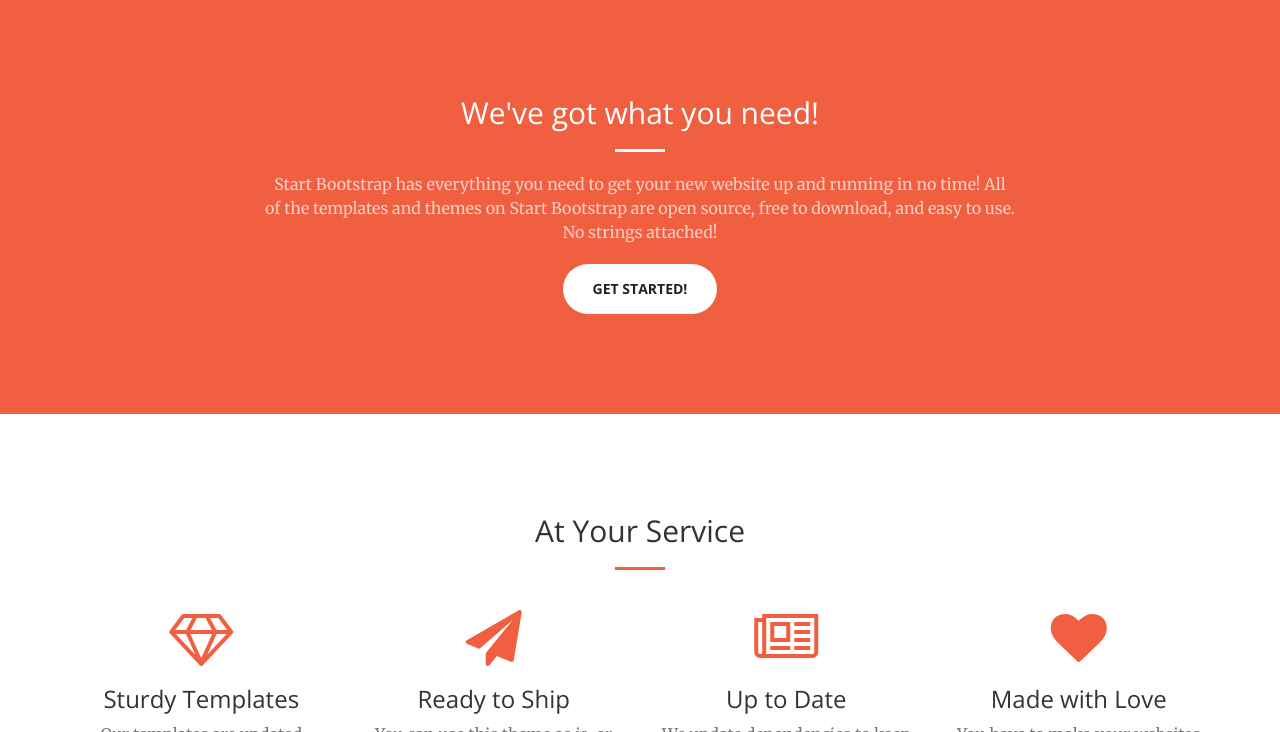
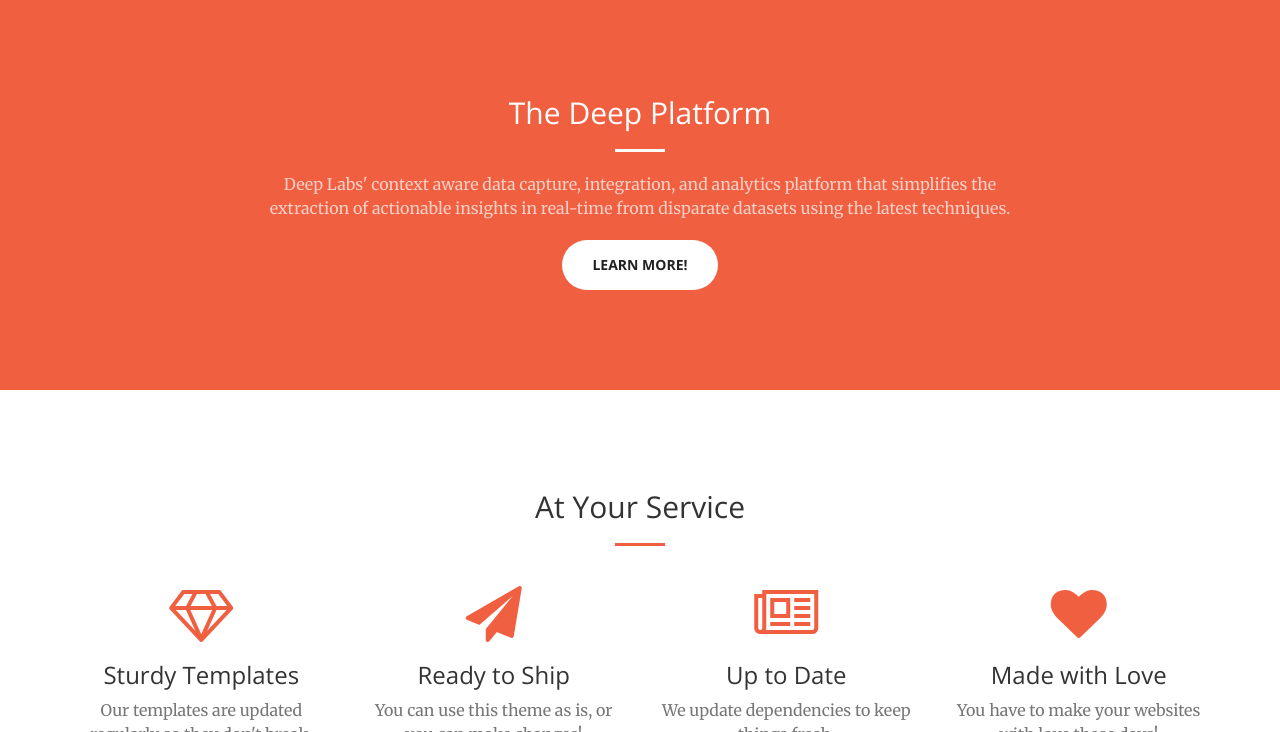
Before and after one commit to CzechJiri/test2, a Jekyll site: the page built from index.html, in a window 1280 px wide and 900 px high, scrolled down 736 px, cut to the strip 168-900 px from the top of the window. Built offline with Jekyll 4.4.1, drawn with Linux system fonts in a browser that asks for light colours.

Commit message:
first commit

```diff
--- /dev/null
+++ b/_includes/about.html
@@ -0,0 +1,12 @@
+<section class="bg-primary" id="about">
+    <div class="container">
+        <div class="row">
+            <div class="col-lg-8 col-lg-offset-2 text-center">
+                <h2 class="section-heading">The Deep Platform</h2>
+                <hr class="light">
+                <p class="text-faded">Deep Labs' context aware data capture, integration, and analytics platform that simplifies the extraction of actionable insights in real-time from disparate datasets using the latest techniques.</p>
+                <a href="#products" class="btn btn-default btn-xl">Learn more!</a>
+            </div>
+        </div>
+    </div>
+</section>
--- a/_includes/call-to-action.html
+++ /dev/null
@@ -1,12 +0,0 @@
-<section class="bg-primary" id="about">
-    <div class="container">
-        <div class="row">
-            <div class="col-lg-8 col-lg-offset-2 text-center">
-                <h2 class="section-heading">We've got what you need!</h2>
-                <hr class="light">
-                <p class="text-faded">Start Bootstrap has everything you need to get your new website up and running in no time! All of the templates and themes on Start Bootstrap are open source, free to download, and easy to use. No strings attached!</p>
-                <a href="#" class="btn btn-default btn-xl">Get Started!</a>
-            </div>
-        </div>
-    </div>
-</section>
--- a/_layouts/front.html
+++ b/_layouts/front.html
@@ -6,7 +6,7 @@
 <body id="page-top">
   {% include nav.html %}
   {% include header.html %}
-  {% include call-to-action.html %}
+  {% include about.html %}
   {% include products.html %}
   {% include ourteam.html %}
   {% include aside.html %}
```
